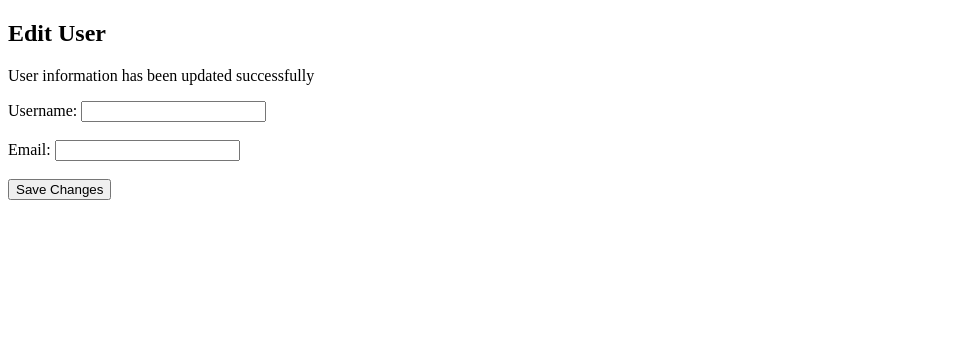
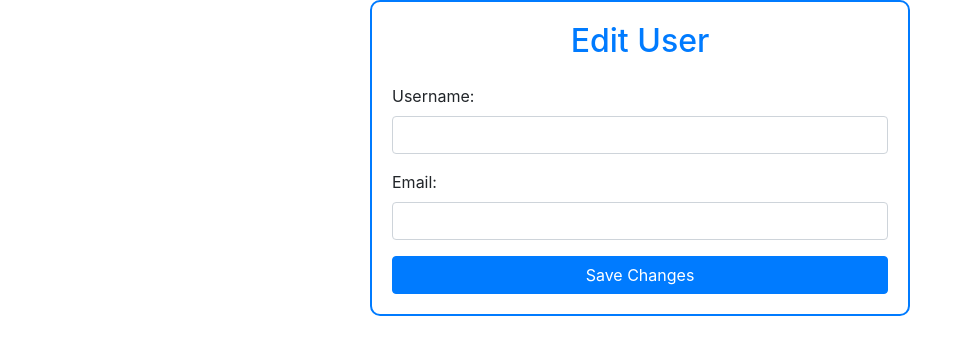
Before and after one commit to FahdGamal/ROOTT, a PHP site: page /admin/edit_user.php in a window 1280 px wide. Shown: the top 355 px of the page, without its empty margins (0-965 px from the left). Run offline with PHP 8.4, Linux system fonts and the light colour scheme.

Commit message:
some edits in admin crud oprations

```diff
--- a/admin/edit_user.php
+++ b/admin/edit_user.php
@@ -1,8 +1,9 @@
 <?php
 include_once '../include/config.php';
 
+
 $user = [];
-$message = "User information has been updated successfully";
+$message = "";
 
 // Check if the request method is POST and user_id is set
 if ($_SERVER["REQUEST_METHOD"] == "POST" && isset($_POST['user_id'])) {
@@ -20,25 +21,6 @@
     }
 }
 
-// Update user information in the database based on form data
-if ($_SERVER["REQUEST_METHOD"] == "POST" && isset($_POST['submit'])) {
-    $new_username = $_POST['username'];
-    $new_email = $_POST['email'];
-    $user_id = $_POST['user_id'];
-
-    // Execute query to update user information
-    $sql_update = "UPDATE user SET username = '$new_username', email = '$new_email' WHERE id = '$user_id'";
-    $result_update = mysqli_query($conn, $sql_update);
-
-    // Check if the update was successful
-    if ($result_update) {
-        $message = "User information updated successfully.";
-        // Reload the page to display the update message after successful update
-        header("Refresh:0");
-    } else {
-        $message = "An error occurred while updating user information: " . mysqli_error($conn);
-    }
-}
 ?>
 
 <!DOCTYPE html>
@@ -48,23 +30,48 @@
     <meta charset="UTF-8">
     <meta name="viewport" content="width=device-width, initial-scale=1.0">
     <title>Edit User</title>
+    <link rel="stylesheet" href="https://cdn.jsdelivr.net/npm/bootstrap@4.0.0/dist/css/bootstrap.min.css" integrity="sha384-Gn5384xqQ1aoWXA+058RXPxPg6fy4IWvTNh0E263XmFcJlSAwiGgFAW/dAiS6JXm" crossorigin="anonymous">
 </head>
 
 <body>
-    <div>
-        <h2>Edit User</h2>
-        <?php if (!empty($message)): ?>
-            <p><?php echo $message; ?></p>
-        <?php endif; ?>
-        <form action="index.php" method="POST">
-            <input type="hidden" name="user_id" value="<?php echo isset($user['id']) ? $user['id'] : ''; ?>">
-            <label for="username">Username:</label>
-            <input type="text" id="username" name="username" value="<?php echo isset($user['username']) ? $user['username'] : ''; ?>"><br><br>
-            <label for="email">Email:</label>
-            <input type="email" id="email" name="email" value="<?php echo isset($user['email']) ? $user['email'] : ''; ?>"><br><br>
-            <button type="submit" name="submit">Save Changes</button>
-        </form>
+    <style>
+        .card {
+            border: 2px solid #007bff;
+            border-radius: 10px;
+        }
+
+        .card-title {
+            color: #007bff;
+        }
+    </style>
+    <div class="container">
+        <div class="row justify-content-center">
+            <div class="col-md-6">
+                <div class="card">
+                    <div class="card-body">
+                        <h2 class="card-title text-center mb-4">Edit User</h2>
+                        <?php if (!empty($message)) : ?>
+                            <div class="alert alert-info"><?php echo $message; ?></div>
+                        <?php endif; ?>
+                        <form action="update_user.php" method="POST">
+                            <input type="hidden" name="user_id" value="<?php echo isset($user['id']) ? $user['id'] : ''; ?>">
+                            <div class="form-group">
+                                <label for="username">Username:</label>
+                                <input type="text" class="form-control" id="username" name="username" value="<?php echo isset($user['username']) ? $user['username'] : ''; ?>">
+                            </div>
+                            <div class="form-group">
+                                <label for="email">Email:</label>
+                                <input type="email" class="form-control" id="email" name="email" value="<?php echo isset($user['email']) ? $user['email'] : ''; ?>">
+                            </div>
+                            <button type="submit" name="submit" class="btn btn-primary btn-block">Save Changes</button>
+                        </form>
+                    </div>
+                </div>
+            </div>
+        </div>
     </div>
+
+
 </body>
 
 </html>
```
Also changed, not shown: admin/index.php (+10 -21 lines), admin/update_user.php (added, +23 -0 lines).
